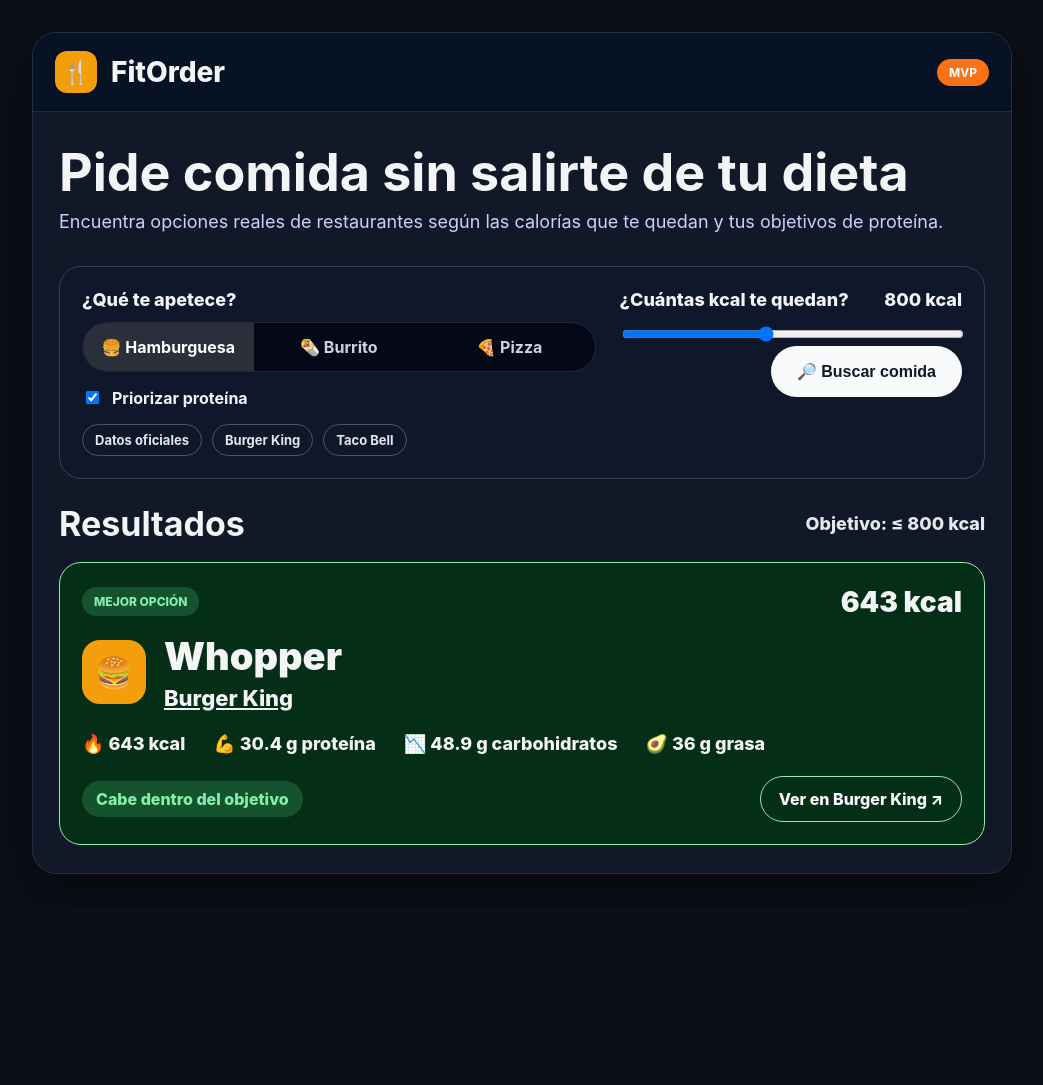
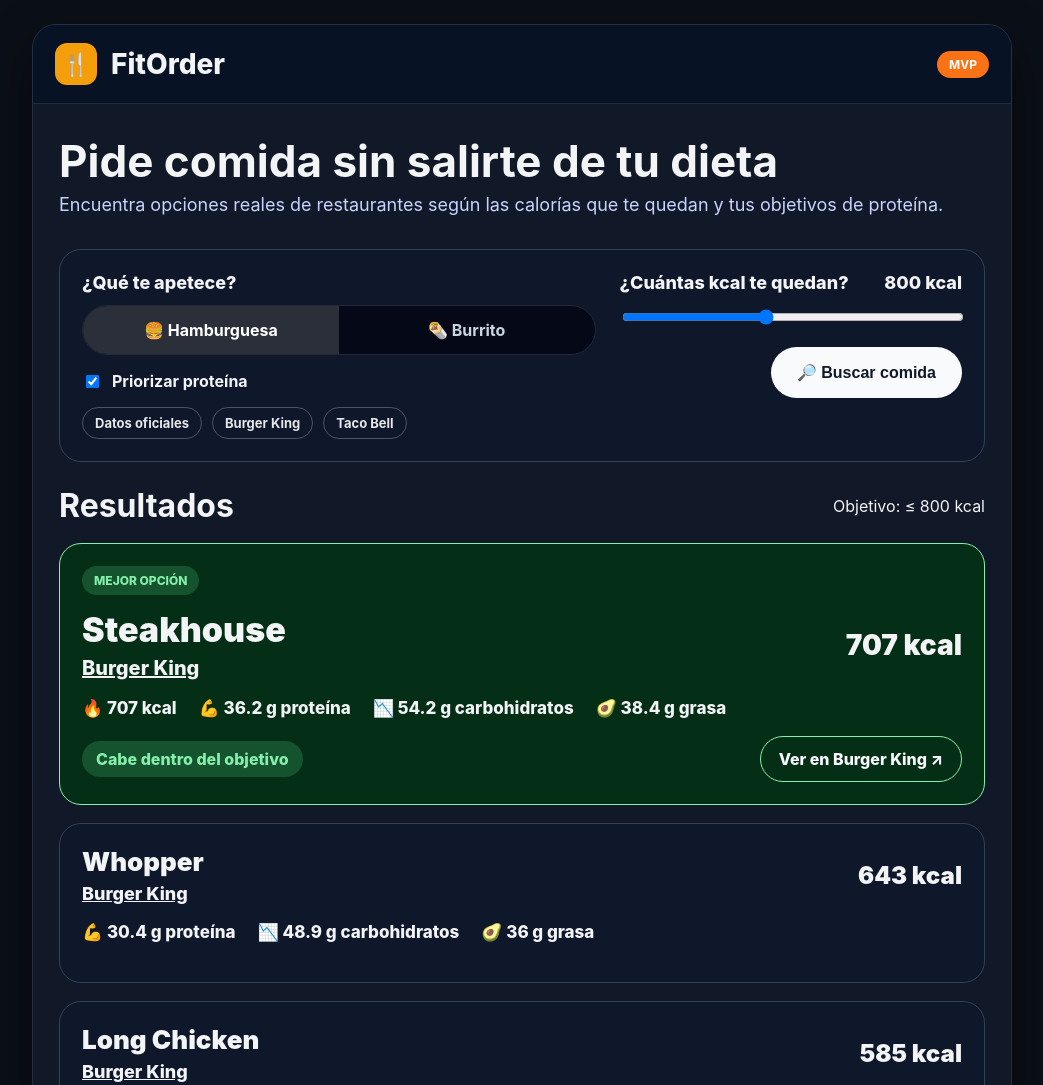
Before and after one commit to palomitastube-debug/fitorder, a plain HTML site: page index.html in a window 1280 px wide. Shown: the top 1085 px of the page, without its empty margins (118-1161 px from the left). Before the commit the page ends 906 px from the top, so only its background shows below. Drawn offline with Linux system fonts and the light colour scheme.

Commit message:
Update index.html

```diff
--- a/index.html
+++ b/index.html
@@ -13,7 +13,7 @@
       font-family:Inter, Arial, sans-serif;
       background:#0b0f17;
       color:#f3f4f6;
-      padding:32px;
+      padding:24px;
       display:flex;
       justify-content:center;
     }
@@ -65,7 +65,7 @@
 
     h1{
       margin:0 0 10px;
-      font-size:52px;
+      font-size:44px;
       line-height:1.05;
     }
 
@@ -107,6 +107,7 @@
       color:#cbd5e1;
       font-weight:700;
       cursor:pointer;
+      transition:.2s;
     }
 
     .chip.active{
@@ -155,6 +156,7 @@
       display:flex;
       justify-content:flex-end;
       align-items:flex-end;
+      margin-top:18px;
     }
 
     button{
@@ -166,9 +168,6 @@
       font-size:16px;
       font-weight:800;
       cursor:pointer;
-      display:flex;
-      align-items:center;
-      gap:10px;
     }
 
     .results-head{
@@ -180,76 +179,70 @@
 
     .results-head h2{
       margin:0;
-      font-size:34px;
+      font-size:32px;
     }
 
-    .results-head .target{
-      color:#e5e7eb;
-      font-weight:800;
-      font-size:18px;
+    .results{
+      padding:18px 26px 28px;
+      display:grid;
+      gap:18px;
     }
 
     .card{
-      margin:18px 26px 28px;
       background:#052e16;
       border:1px solid #86efac;
       border-radius:22px;
       padding:22px;
     }
 
-    .card-top{
-      display:flex;
-      align-items:center;
-      justify-content:space-between;
-      margin-bottom:14px;
+    .card.secondary{
+      background:#0f172a;
+      border-color:#334155;
     }
 
     .tag{
+      display:inline-block;
       background:#14532d;
       color:#86efac;
       border-radius:999px;
       padding:7px 12px;
       font-size:12px;
       font-weight:800;
+      margin-bottom:14px;
     }
 
-    .card-top .kcal{
-      font-size:28px;
-      font-weight:900;
-    }
-
-    .main{
+    .row{
       display:flex;
-      gap:18px;
+      justify-content:space-between;
       align-items:center;
-    }
-
-    .icon{
-      width:64px;height:64px;border-radius:18px;
-      background:#f59e0b;
-      display:flex;align-items:center;justify-content:center;
-      font-size:30px;
+      gap:16px;
+      flex-wrap:wrap;
     }
 
     .title{
-      font-size:38px;
+      font-size:34px;
       font-weight:900;
       margin:0;
     }
 
     .restaurant{
       margin-top:6px;
-      font-size:22px;
+      font-size:20px;
       font-weight:800;
       text-decoration:underline;
     }
 
+    .kcal{
+      font-size:28px;
+      font-weight:900;
+    }
+
     .macros{
       display:flex;
-      gap:28px;
+      gap:22px;
       flex-wrap:wrap;
-      margin:22px 0;
-      font-size:18px;
+      margin:18px 0;
+      font-size:17px;
       font-weight:800;
     }
 
@@ -278,19 +271,27 @@
       text-decoration:none;
     }
 
+    .empty{
+      background:#331313;
+      border:1px solid #ef4444;
+      color:#fecaca;
+      padding:18px;
+      border-radius:16px;
+      font-weight:800;
+      text-align:center;
+    }
+
     @media (max-width:900px){
-      h1{font-size:40px}
       .filters{grid-template-columns:1fr}
-      .title{font-size:30px}
-      .restaurant{font-size:18px}
+      h1{font-size:36px}
+      .title{font-size:28px}
     }
 
     @media (max-width:640px){
-      body{padding:16px}
+      body{padding:12px}
       .brand{font-size:24px}
-      h1{font-size:34px}
-      .results-head{align-items:flex-start;gap:8px;flex-direction:column}
-      .main{align-items:flex-start}
+      h1{font-size:30px}
+      .results-head{flex-direction:column;align-items:flex-start;gap:6px}
       .cta{margin-left:0;width:100%;text-align:center}
     }
   </style>
@@ -307,10 +308,7 @@
 
   <div class="hero">
     <h1>Pide comida sin salirte de tu dieta</h1>
-      <p>
-        Encuentra opciones reales de restaurantes según las calorías que te quedan
-        y tus objetivos de proteína.
-      </p>
+    <p>Encuentra opciones reales de restaurantes según las calorías que te quedan y tus objetivos de proteína.</p>
   </div>
 
   <div class="filters">
@@ -319,13 +317,12 @@
       <div class="label">¿Qué te apetece?</div>
 
       <div class="chips">
-          <div class="chip active">🍔 Hamburguesa</div>
-          <div class="chip">🌯 Burrito</div>
-          <div class="chip">🍕 Pizza</div>
+        <div class="chip active" data-type="hamburguesa">🍔 Hamburguesa</div>
+        <div class="chip" data-type="burrito">🌯 Burrito</div>
       </div>
 
       <label class="checkbox">
-          <input type="checkbox" checked />
+        <input type="checkbox" id="priorizar" checked />
         Priorizar proteína
       </label>
 
@@ -339,13 +336,13 @@
     <div>
       <div class="kcal-head">
         <span>¿Cuántas kcal te quedan?</span>
-          <span>800 kcal</span>
+        <span id="kcalValue">800 kcal</span>
       </div>
 
-        <input type="range" min="300" max="1500" value="800" />
+      <input type="range" id="kcalSlider" min="300" max="1500" step="50" value="800" />
 
       <div class="search">
-          <button>🔎 Buscar comida</button>
+        <button onclick="buscar()">🔎 Buscar comida</button>
       </div>
     </div>
 
@@ -353,43 +350,111 @@
 
   <div class="results-head">
     <h2>Resultados</h2>
-      <div class="target">Objetivo: ≤ 800 kcal</div>
+    <div id="objetivoTxt">Objetivo: ≤ 800 kcal</div>
   </div>
 
-    <div class="card">
+  <div id="resultados" class="results"></div>
 
-      <div class="card-top">
-        <div class="tag">MEJOR OPCIÓN</div>
-        <div class="kcal">643 kcal</div>
 </div>
 
-      <div class="main">
-        <div class="icon">🍔</div>
+<script>
+  const platos = [
+    { restaurante:'Burger King', plato:'Whopper', kcal:643, proteina:30.4, carbs:48.9, grasa:36, tipo:'hamburguesa' },
+    { restaurante:'Burger King', plato:'Steakhouse', kcal:707, proteina:36.2, carbs:54.2, grasa:38.4, tipo:'hamburguesa' },
+    { restaurante:'Burger King', plato:'Long Chicken', kcal:585, proteina:22.0, carbs:46.0, grasa:35.0, tipo:'hamburguesa' },
 
+    { restaurante:'Taco Bell', plato:'Burrito Supreme Pollo Picante', kcal:349, proteina:29.6, carbs:35.7, grasa:9.6, tipo:'burrito' },
+    { restaurante:'Taco Bell', plato:'Crunchywrap Supreme Pollo Asado', kcal:505, proteina:49.8, carbs:33.9, grasa:16.1, tipo:'burrito' }
+  ];
+
+  let tipoActual = 'hamburguesa';
+
+  document.querySelectorAll('.chip').forEach(chip => {
+    chip.addEventListener('click', () => {
+      document.querySelectorAll('.chip').forEach(c => c.classList.remove('active'));
+      chip.classList.add('active');
+      tipoActual = chip.dataset.type;
+      buscar();
+    });
+  });
+
+  const slider = document.getElementById('kcalSlider');
+  const kcalValue = document.getElementById('kcalValue');
+  const objetivoTxt = document.getElementById('objetivoTxt');
+
+  slider.addEventListener('input', () => {
+    kcalValue.textContent = slider.value + ' kcal';
+    objetivoTxt.textContent = 'Objetivo: ≤ ' + slider.value + ' kcal';
+  });
+
+  function buscar(){
+    const kcal = parseInt(slider.value);
+    const priorizar = document.getElementById('priorizar').checked;
+
+    let resultados = platos.filter(p => p.tipo === tipoActual && p.kcal <= kcal);
+
+    resultados.sort((a,b) => priorizar ? b.proteina - a.proteina : a.kcal - b.kcal);
+
+    const cont = document.getElementById('resultados');
+    cont.innerHTML = '';
+
+    if(resultados.length === 0){
+      cont.innerHTML = '<div class="empty">No hay opciones dentro de tus calorías.</div>';
+      return;
+    }
+
+    const mejor = resultados[0];
+
+    cont.innerHTML += `
+      <div class="card">
+        <div class="tag">MEJOR OPCIÓN</div>
+
+        <div class="row">
           <div>
-          <div class="title">Whopper</div>
-          <div class="restaurant">Burger King</div>
+            <div class="title">${mejor.plato}</div>
+            <div class="restaurant">${mejor.restaurante}</div>
           </div>
+
+          <div class="kcal">${mejor.kcal} kcal</div>
         </div>
 
         <div class="macros">
-        <div>🔥 643 kcal</div>
-        <div>💪 30.4 g proteína</div>
-        <div>📉 48.9 g carbohidratos</div>
-        <div>🥑 36 g grasa</div>
+          <div>🔥 ${mejor.kcal} kcal</div>
+          <div>💪 ${mejor.proteina} g proteína</div>
+          <div>📉 ${mejor.carbs} g carbohidratos</div>
+          <div>🥑 ${mejor.grasa} g grasa</div>
         </div>
 
         <div class="bottom">
           <div class="ok">Cabe dentro del objetivo</div>
+          <a class="cta" href="https://www.burgerking.es" target="_blank">Ver en ${mejor.restaurante} ↗</a>
+        </div>
+      </div>
+    `;
 
-        <a class="cta" href="https://www.burgerking.es" target="_blank">
-          Ver en Burger King ↗
-        </a>
+    resultados.slice(1).forEach(p => {
+      cont.innerHTML += `
+        <div class="card secondary">
+          <div class="row">
+            <div>
+              <div class="title" style="font-size:26px">${p.plato}</div>
+              <div class="restaurant" style="font-size:18px">${p.restaurante}</div>
+            </div>
+            <div class="kcal" style="font-size:24px">${p.kcal} kcal</div>
           </div>
 
+          <div class="macros">
+            <div>💪 ${p.proteina} g proteína</div>
+            <div>📉 ${p.carbs} g carbohidratos</div>
+            <div>🥑 ${p.grasa} g grasa</div>
           </div>
+        </div>
+      `;
+    });
+  }
 
-  </div>
+  buscar();
+</script>
 
 </body>
 </html>
```
Lines whose indentation alone changed are shown as unchanged.
